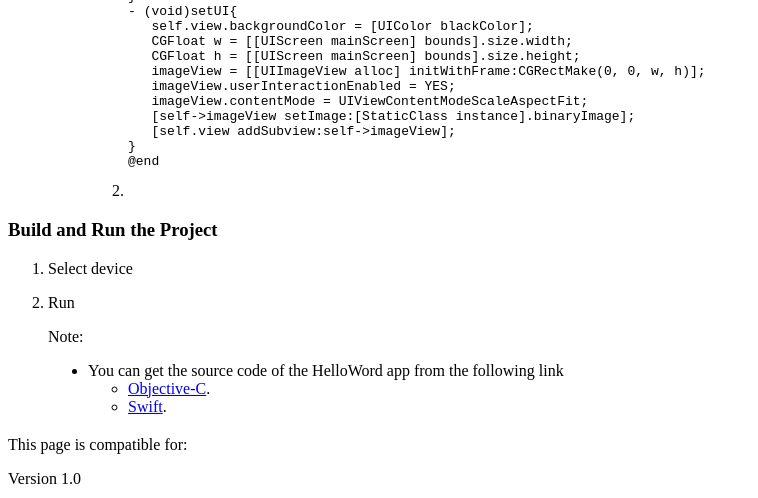
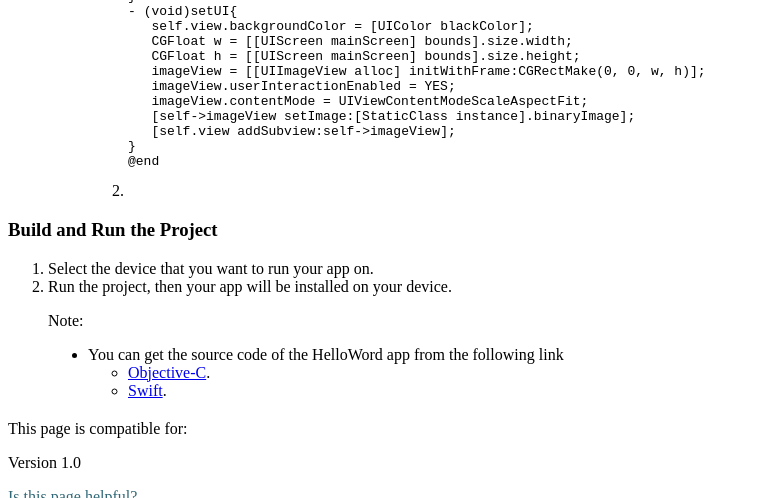
Before and after one commit to dynamsoft-docs/document-normalizer-docs, a Jekyll site: the page built from programming/ios/user-guide.md, in a window 1280 px wide and 900 px high, scrolled down 5607 px, cut to the strip 0-498 px from the top of the window. Shown: the whole strip, without its empty margins (0-758 px from the left). Built offline with Jekyll 4.4.1, drawn with Linux system fonts in a browser that asks for light colours.

Commit message:
Update user-guide.md

```diff
--- a/programming/ios/user-guide.md
+++ b/programming/ios/user-guide.md
@@ -387,9 +387,8 @@ In the section, we will add code to get the user selected quadrilateral and norm
 
 ### Build and Run the Project
 
-1. Select device
-
-2. Run
+1. Select the device that you want to run your app on.
+2. Run the project, then your app will be installed on your device.
 
 > Note:
 >
```
